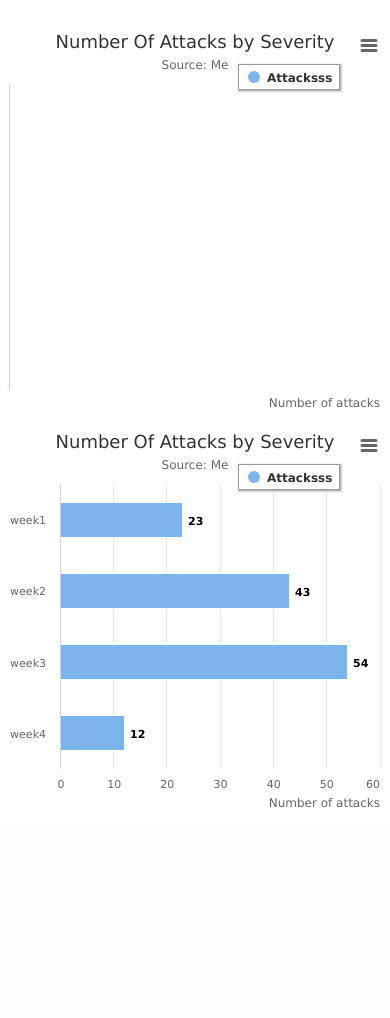
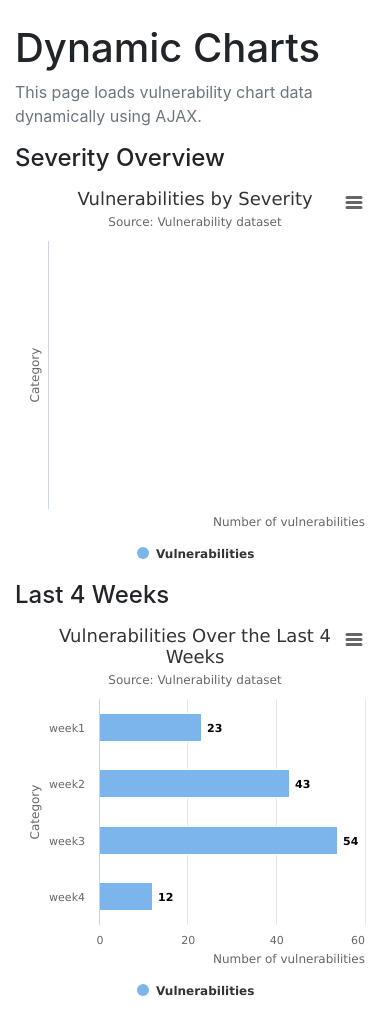
Before and after one commit to chrispsk/dw, a Django app: page /dashboard/add/ in a window 390 px wide. Shown: the part 56-1074 px from the top of the page. Before the commit the page ends 864 px from the top, so only its background shows below. Run offline with Django 3.2, Linux system fonts and the light colour scheme; the visitor is signed in with stand-in values (Sample User, id 1); data that the repository does not hold is empty; some libraries are stand-ins or nearby versions.

Commit message:
Refactor dynamic chart rendering and AJAX calls

```diff
--- a/templates/graph4.html
+++ b/templates/graph4.html
@@ -1,51 +1,54 @@
 {% extends "base.html" %}
 
 {% block content %}
+<div class="container">
+    <h1>Dynamic Charts</h1>
+    <p class="text-muted">
+        This page loads vulnerability chart data dynamically using AJAX.
+    </p>
 
-<div id="container"></div>
+    <div class="row">
+        <div class="col-md-6">
+            <h4>Severity Overview</h4>
+            <div id="severity-ajax-chart" style="width: 100%; height: 400px;"></div>
+        </div>
 
-<div id="container2"></div>
-
+        <div class="col-md-6">
+            <h4>Last 4 Weeks</h4>
+            <div id="weeks-ajax-chart" style="width: 100%; height: 400px;"></div>
+        </div>
+    </div>
+</div>
 {% endblock %}
 
-
 {% block highcharts %}
-
 <script>
-// ################ HIGHCHARTS ###############
-
-function renderChart(id, level, cate){
-
-    // chart
-
-    Highcharts.chart(id, {
+    function renderBarChart(containerId, categories, values, title) {
+        Highcharts.chart(containerId, {
             chart: {
                 type: 'bar'
             },
             title: {
-        text: 'Number Of Attacks by Severity'
+                text: title
             },
             subtitle: {
-        text: 'Source: <a href="#">Me</a>'
+                text: 'Source: Vulnerability dataset'
             },
             xAxis: {
-        categories: level,
+                categories: categories,
                 title: {
-            text: null
+                    text: 'Category'
                 }
             },
             yAxis: {
                 min: 0,
                 title: {
-            text: 'Number of attacks',
+                    text: 'Number of vulnerabilities',
                     align: 'high'
-        },
-        labels: {
-            overflow: 'justify'
                 }
             },
             tooltip: {
-        valueSuffix: ' attacks'
+                valueSuffix: ' vulnerabilities'
             },
             plotOptions: {
                 bar: {
@@ -54,73 +57,56 @@ function renderChart(id, level, cate){
                     }
                 }
             },
-    legend: {
-        layout: 'vertical',
-        align: 'right',
-        verticalAlign: 'top',
-        x: -40,
-        y: 30,
-        floating: true,
-        borderWidth: 1,
-        backgroundColor:
-            Highcharts.defaultOptions.legend.backgroundColor || '#FFFFFF',
-        shadow: true
-    },
             credits: {
                 enabled: false
             },
-    series: [ {
-        name: 'Attacksss',
-        data: cate
+            series: [{
+                name: 'Vulnerabilities',
+                data: values
             }]
         });
-
     }
 
-// #################### AJAX ############################
-
-$(document).ready(function(){
-    // AJAX 1 pt graph 1
-    var url = "/dashboard/adajax/";
-    var method = "GET";
-    var dataToDjango = {"type":"severity total"};
+    $(document).ready(function () {
+        const ajaxUrl = "{% url 'back:adajax' %}";
 
         $.ajax({
-        url: url,
-        method: method,
-        data: dataToDjango,
-        success: function(respData) {
-            //console.log(respData);
-            //console.log(respData.how);
-            renderChart("container", respData.level, respData.how);
+            url: ajaxUrl,
+            method: "GET",
+            data: {
+                type: "severity total"
             },
-        error: function(error){
-            alert("some error occured");
+            success: function (responseData) {
+                renderBarChart(
+                    "severity-ajax-chart",
+                    responseData.level,
+                    responseData.how,
+                    "Vulnerabilities by Severity"
+                );
+            },
+            error: function () {
+                alert("Unable to load severity chart data.");
             }
-
         });
 
-    // AJAX 2 pt graph 2
-    var url = "/dashboard/adajax/";
-    var method = "GET";
-    var dataToDjango = {"type":"4 weeks"};
-
         $.ajax({
-        url: url,
-        method: method,
-        data: dataToDjango,
-        success: function(respData) {
-            //console.log(respData);
-            //console.log(respData.how);
-            renderChart("container2", respData.level, respData.how);
+            url: ajaxUrl,
+            method: "GET",
+            data: {
+                type: "4 weeks"
             },
-        error: function(error){
-            alert("some error occured");
+            success: function (responseData) {
+                renderBarChart(
+                    "weeks-ajax-chart",
+                    responseData.level,
+                    responseData.how,
+                    "Vulnerabilities Over the Last 4 Weeks"
+                );
+            },
+            error: function () {
+                alert("Unable to load weekly chart data.");
             }
-
         });
     });
-
 </script>
-
 {% endblock %}
```
Lines whose indentation alone changed are shown as unchanged.
